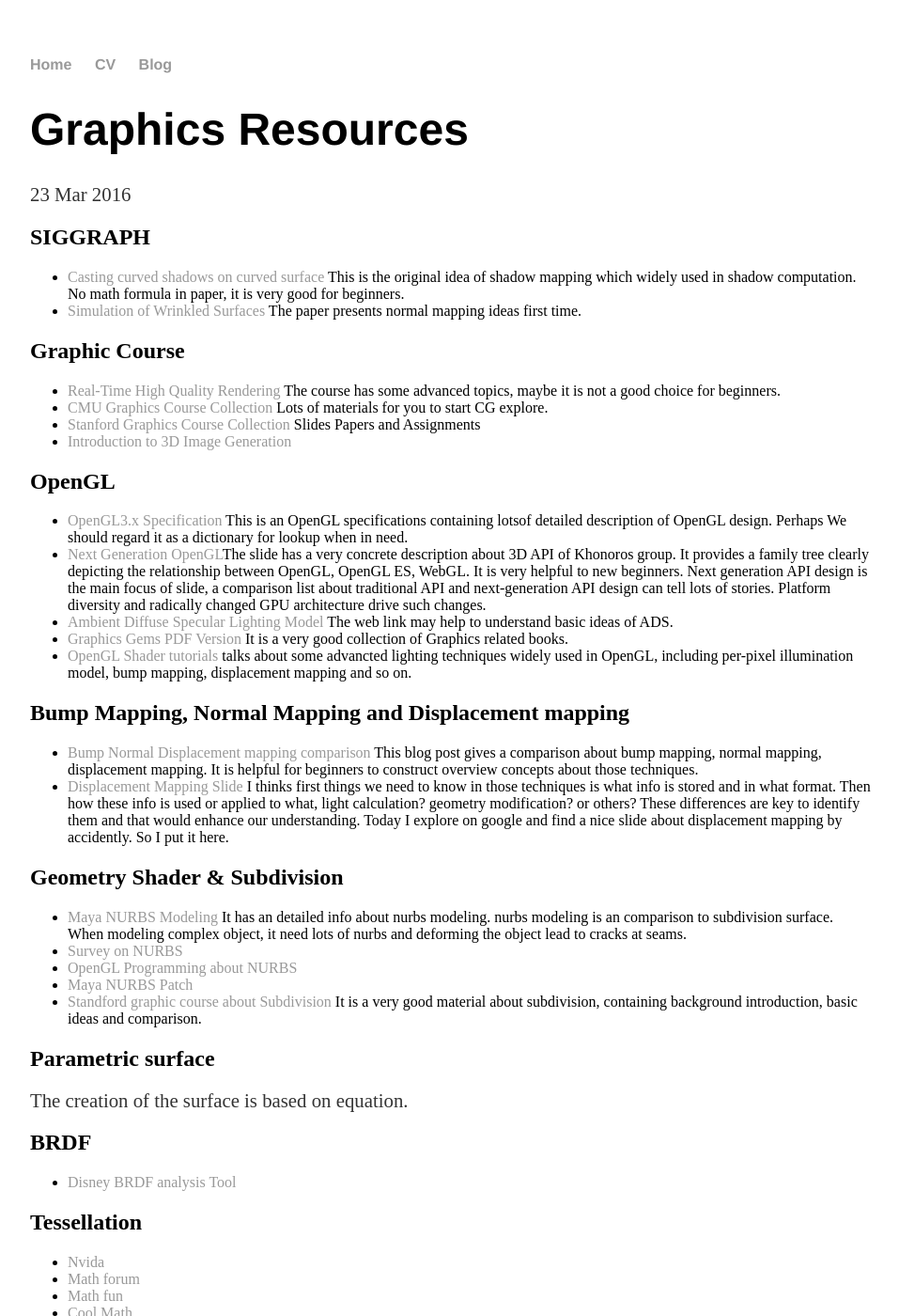
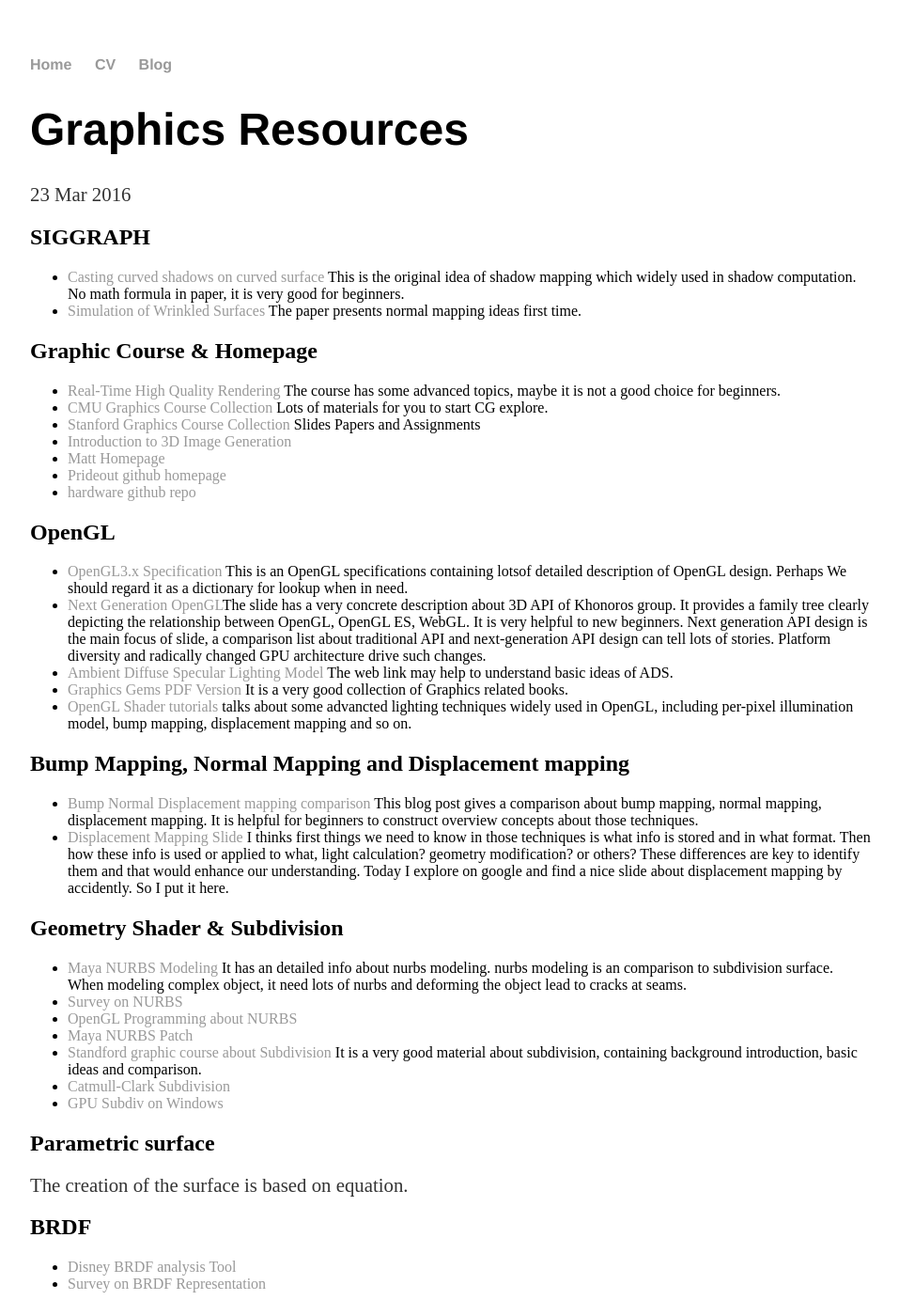
Before and after one commit to ychding11/ychding11.github.io, a Jekyll site: the page built from _posts/2015-03-23-Graphics-Resources.md, in a window 1280 px wide and 1400 px high. Shown: the whole window at 94% size, without its empty margins (160-1117 px from the left). Built offline with Jekyll 4.4.1, drawn with Linux system fonts in a browser that asks for light colours.

Commit message:
1. update

```diff
--- a/_posts/2015-03-23-Graphics-Resources.md
+++ b/_posts/2015-03-23-Graphics-Resources.md
@@ -11,13 +11,16 @@ date: 2016-03-23
 - [Simulation of Wrinkled Surfaces](http://research.microsoft.com/pubs/73939/p286-blinn.pdf) The paper presents normal mapping ideas
   first time.
 
-## Graphic Course
+## Graphic Course & Homepage
 
 - [Real-Time High Quality Rendering](http://cseweb.ucsd.edu/~ravir/274/15/274.html) The course has some advanced topics,
   maybe it is not a good choice for beginners.
 - [CMU Graphics Course Collection](http://graphics.cs.cmu.edu/?page_id=16) Lots of materials for you to start CG explore.
 - [Stanford Graphics Course Collection](http://graphics.stanford.edu/courses/) Slides Papers and Assignments
 - [Introduction to 3D Image Generation](http://web.cse.ohio-state.edu/~hwshen/781/Site/Main.html)
+- [Matt Homepage](https://graphics.stanford.edu/~mdfisher/index.html)
+- [Prideout github homepage](http://github.prideout.net/)
+- [hardware github repo](https://github.com/hardware)
 
 ## OpenGL
 
@@ -50,14 +53,16 @@ date: 2016-03-23
 ## Geometry Shader & Subdivision
 
 - [Maya NURBS Modeling](https://courses.cs.washington.edu/courses/cse459/06wi/help/mayaguide/Complete/NURBS.pdf)
-  It has an detailed info about nurbs modeling. nurbs modeling is an
-  comparison to subdivision surface. When modeling complex object, it
-  need lots of nurbs and deforming the object lead to cracks at seams.
+    It has an detailed info about nurbs modeling. nurbs modeling is an
+    comparison to subdivision surface. When modeling complex object, it
+    need lots of nurbs and deforming the object lead to cracks at seams.
 - [Survey on NURBS](http://design.osu.edu/carlson/history/PDFs/Piegl-NURBS-91.pdf)
 - [OpenGL Programming about NURBS](http://www.glprogramming.com/red/chapter12.html)
 - [Maya NURBS Patch](http://www.3dtutorials.michaelorourke.com/tutorials/Modeling/Basics/NurbsPatchsIntro12.pdf)
 - [Standford graphic course about Subdivision](http://graphics.stanford.edu/courses/cs468-10-fall/LectureSlides/10_Subdivision.pdf)
-  It is  a very good material about subdivision, containing background introduction, basic ideas and comparison.
+    It is  a very good material about subdivision, containing background introduction, basic ideas and comparison.
+- [Catmull-Clark Subdivision](http://www.rorydriscoll.com/2008/08/01/catmull-clark-subdivision-the-basics/)
+- [GPU Subdiv on Windows](https://github.com/astrolagrange/GPU-based-feature-adaptive-rendering-of-Loop-subdivision-surfaces)
 
 ## Parametric surface
 
@@ -66,6 +71,7 @@ The creation of the surface is based on equation.
 ## BRDF
 
 - [Disney BRDF analysis Tool](http://www.disneyanimation.com/technology/brdf.html)
+- [Survey on BRDF Representation](http://www.cs.princeton.edu/~smr/cs348c-97/surveypaper.html)
 
 ## Tessellation
 
```
Also changed, not shown: other parts of _posts/2015-03-23-Graphics-Resources.md (+1 -0 lines).
